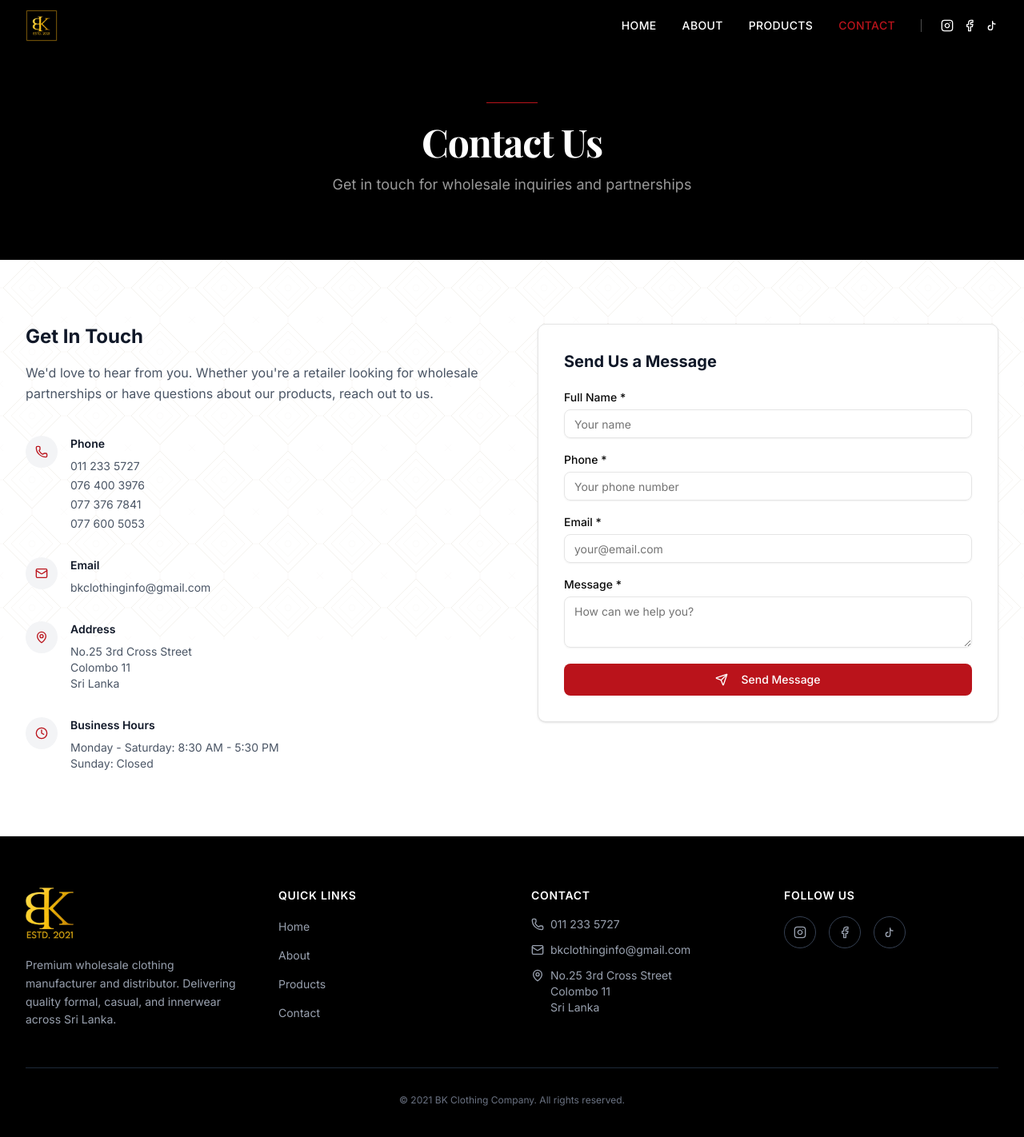
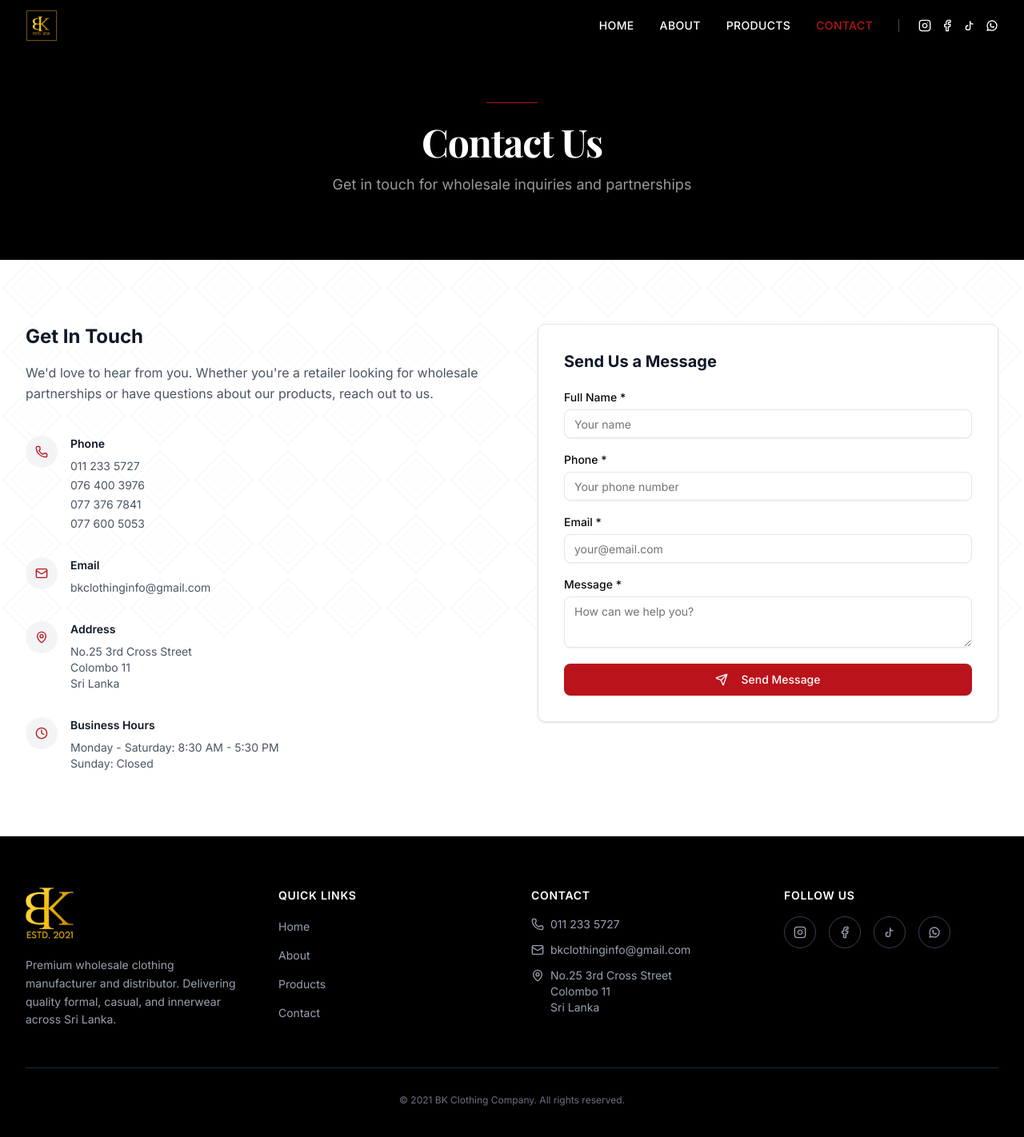
Before and after one commit to GauthamOfficial/BK-Clothing, a Next.js app: page /contact in a window 1280 px wide. Shown: the top 1422 px of the page at 80% size. Built offline with nearby package versions, Linux system fonts and the light colour scheme; a web font is replaced by a local one.

Commit message:
whatsapp added

```diff
--- a/app/page.tsx
+++ b/app/page.tsx
@@ -1,7 +1,7 @@
 import Link from "next/link";
 import Image from "next/image";
 import { ArrowRight, Instagram, Facebook } from "lucide-react";
-import { TikTok } from "@/components/icons";
+import { TikTok, WhatsApp } from "@/components/icons";
 import { Button } from "@/components/ui/button";
 import { Card, CardContent } from "@/components/ui/card";
 import { Hero } from "@/components/hero";
@@ -228,6 +228,18 @@ export default function HomePage() {
                   TikTok
                 </span>
               </a>
+              <a
+                href={SOCIAL.whatsapp}
+                target="_blank"
+                rel="noopener noreferrer"
+                aria-label="Chat on WhatsApp"
+                className="group flex items-center gap-3 rounded-full border border-gray-200 bg-white px-8 py-4 transition-all hover:border-accent-red hover:shadow-md"
+              >
+                <WhatsApp className="h-5 w-5 text-gray-600 transition-colors group-hover:text-accent-red" />
+                <span className="text-sm font-medium text-gray-700 group-hover:text-accent-red">
+                  WhatsApp
+                </span>
+              </a>
             </div>
           </AnimateOnScroll>
         </div>
--- a/components/footer.tsx
+++ b/components/footer.tsx
@@ -1,7 +1,7 @@
 import Link from "next/link";
 import Image from "next/image";
 import { Instagram, Facebook, Phone, Mail, MapPin } from "lucide-react";
-import { TikTok } from "@/components/icons";
+import { TikTok, WhatsApp } from "@/components/icons";
 import { NAV_LINKS, CONTACT, SOCIAL, SITE_NAME } from "@/lib/constants";
 
 export function Footer() {
@@ -115,6 +115,15 @@ export function Footer() {
               >
                 <TikTok className="h-4 w-4" />
               </a>
+              <a
+                href={SOCIAL.whatsapp}
+                target="_blank"
+                rel="noopener noreferrer"
+                aria-label="Chat on WhatsApp"
+                className="flex h-10 w-10 items-center justify-center rounded-full border border-gray-700 text-gray-400 transition-all hover:border-accent-red hover:text-accent-red"
+              >
+                <WhatsApp className="h-4 w-4" />
+              </a>
             </div>
           </div>
         </div>
--- a/components/icons.tsx
+++ b/components/icons.tsx
@@ -14,3 +14,21 @@ export function TikTok({ className }: { className?: string }) {
     </svg>
   );
 }
+
+export function WhatsApp({ className }: { className?: string }) {
+  return (
+    <svg
+      xmlns="http://www.w3.org/2000/svg"
+      viewBox="0 0 24 24"
+      fill="none"
+      stroke="currentColor"
+      strokeWidth="2"
+      strokeLinecap="round"
+      strokeLinejoin="round"
+      className={className}
+    >
+      <path d="M3 21l1.65-3.8a9 9 0 1 1 3.4 2.9L3 21" />
+      <path d="M9 10a.5.5 0 0 0 1 0V9a.5.5 0 0 0-1 0v1a5 5 0 0 0 5 5h1a.5.5 0 0 0 0-1h-1a.5.5 0 0 0 0 1" />
+    </svg>
+  );
+}
--- a/components/navbar.tsx
+++ b/components/navbar.tsx
@@ -5,7 +5,7 @@ import Link from "next/link";
 import Image from "next/image";
 import { usePathname } from "next/navigation";
 import { Instagram, Facebook } from "lucide-react";
-import { TikTok } from "@/components/icons";
+import { TikTok, WhatsApp } from "@/components/icons";
 import { Button } from "@/components/ui/button";
 import {
   Sheet,
@@ -125,6 +125,18 @@ export function Navbar() {
             >
               <TikTok className="h-4 w-4" />
             </a>
+            <a
+              href={SOCIAL.whatsapp}
+              target="_blank"
+              rel="noopener noreferrer"
+              aria-label="Chat on WhatsApp"
+              className={cn(
+                "transition-colors hover:text-accent-red",
+                textColor
+              )}
+            >
+              <WhatsApp className="h-4 w-4" />
+            </a>
           </div>
         </div>
 
@@ -208,6 +220,15 @@ export function Navbar() {
                     >
                       <TikTok className="h-5 w-5" />
                     </a>
+                    <a
+                      href={SOCIAL.whatsapp}
+                      target="_blank"
+                      rel="noopener noreferrer"
+                      aria-label="Chat on WhatsApp"
+                      className="text-gray-600 transition-colors hover:text-accent-red"
+                    >
+                      <WhatsApp className="h-5 w-5" />
+                    </a>
                   </div>
                 </div>
               </div>
--- a/lib/constants.ts
+++ b/lib/constants.ts
@@ -26,6 +26,7 @@ export const SOCIAL = {
   facebook: "https://www.facebook.com/share/1DfaYj4ACF/",
   tiktok:
     "https://www.tiktok.com/@bkclothingcompany?_r=1&_t=ZS-93xqfrxiqwr",
+  whatsapp: "https://wa.me/94773767841",
 } as const;
 
 export const NAV_LINKS = [
```
